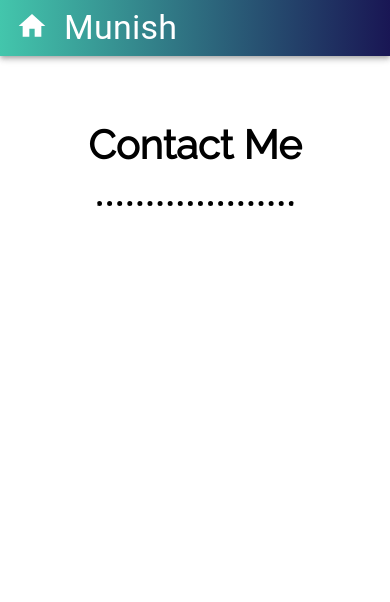
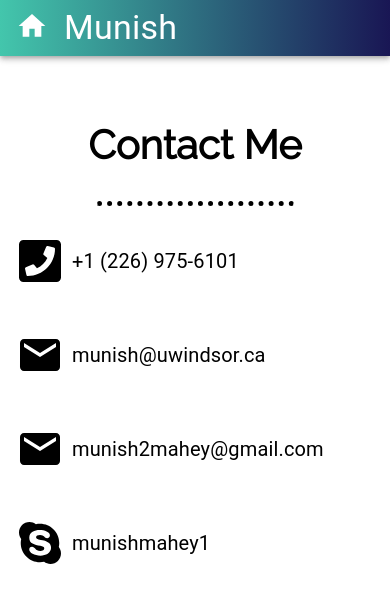
Before and after one commit to MUNISHMAHEY1/myPortfolio, a React (Create React App) app: page /contact in a window 390 px wide. Shown: the top 602 px of the page. Built offline with nearby package versions, Linux system fonts and the light colour scheme.

Commit message:
error page

```diff
--- a/package.json
+++ b/package.json
@@ -13,7 +13,9 @@
     "react-icons": "^3.9.0",
     "react-mdl": "^2.1.0",
     "react-router-dom": "^5.1.2",
-    "react-scripts": "3.3.1"
+    "react-scripts": "3.3.1",
+    "semantic-ui-css": "^2.4.1",
+    "semantic-ui-react": "^0.88.2"
   },
   "scripts": {
     "start": "react-scripts start",
--- a/src/App.css
+++ b/src/App.css
@@ -163,16 +163,10 @@
 .contact-list{
   text-align: center;
   justify-content: center;
-  margin-left: 25rem;
+  /* margin-left: 25rem; */
 }
 
-@media (max-width: 450px){
-  .contact-list{
-    text-align: center;
-    /* justify-content: center; */
-    /* margin-left: 25rem; */
-  }
-}
+
 /* End Contact page css*/
 
 /*About Page css*/
--- a/src/App.js
+++ b/src/App.js
@@ -6,6 +6,7 @@
 import Projects from './components/Projects'
 import Contact from './components/Contact'
 import AboutMe from './components/AboutMe'
+import Error from './components/Error';
 
 function App() {
   return (
@@ -16,6 +17,7 @@
         <Route exact path="/aboutme" component={AboutMe}></Route>
         <Route exact path="/projects" component={Projects}></Route>
         <Route exact path="/contact" component={Contact}></Route>
+        <Route component={Error}></Route>
       </Switch>
     </>
   );
--- /dev/null
+++ b/src/components/Error.js
@@ -0,0 +1,31 @@
+import React from 'react'
+import Card from '@material-ui/core/Card';
+import CardActions from '@material-ui/core/CardActions';
+import CardContent from '@material-ui/core/CardContent';
+import Button from '@material-ui/core/Button';
+import { Link } from 'react-router-dom'
+
+function Error() {
+    return (
+
+        <Card >
+      <CardContent>
+          Page Not Found (Status 400)
+      </CardContent>
+      <CardActions>
+        <Link to="/"><Button size="small">Back Home</Button></Link>
+      </CardActions>
+    </Card>
+        // <div>
+        //     <div className="ui placeholder segment">
+        //     <div className="ui icon header">
+        //         <i className="bug icon"></i>
+        //         Page Not Found (Status 404)
+        //     </div>
+        //     <Link to="/"><button style={{color:"blue"}}>Return Home</button></Link>
+        //     </div>
+        // </div>
+    )
+}
+
+export default Error;
```
Also changed, not shown: 1 other file (tests, documents, lock files or other folders).
